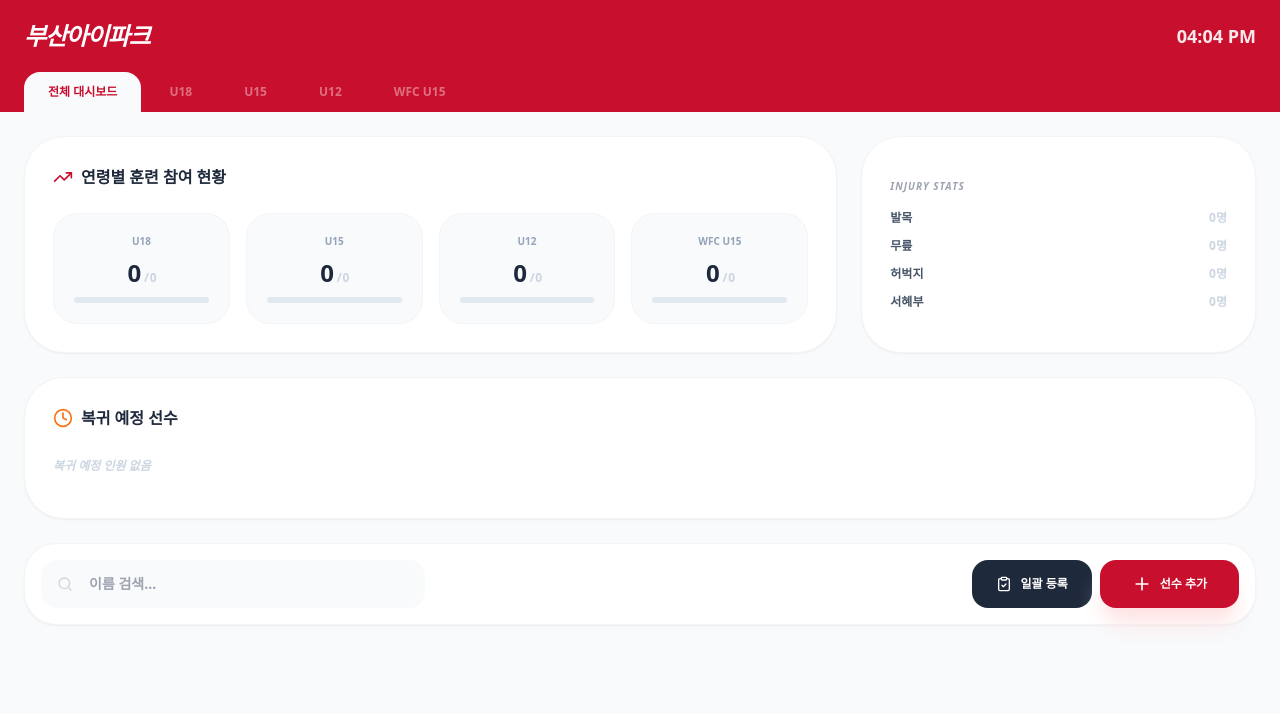
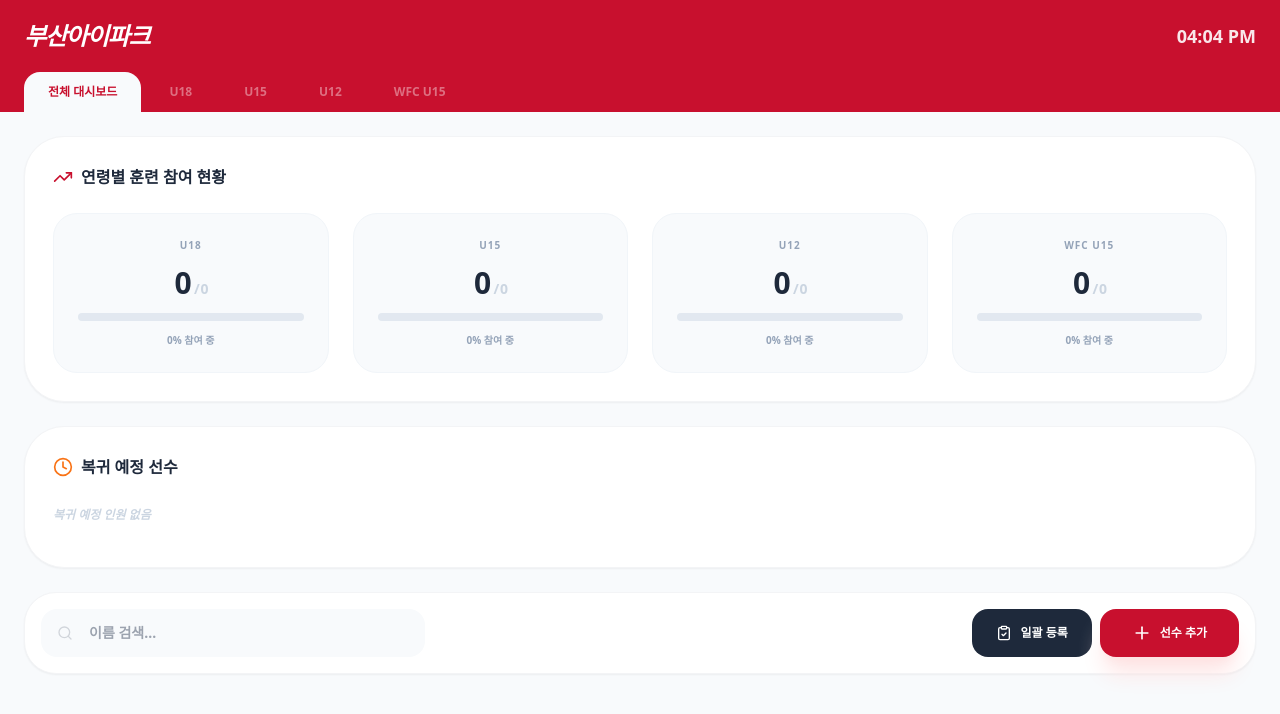
Before and after one commit to dmsehfdh7-ux/busan-medical, a React (Create React App) app: page / in a window 1280 px wide. Shown: the top 714 px of the page. Built offline with nearby package versions, Linux system fonts and the light colour scheme.

Commit message:
시스템 기능 개선 및 히스토리 추가

```diff
--- a/src/App.js
+++ b/src/App.js
@@ -40,7 +40,7 @@ const BODY_PARTS = ['발목', '무릎', '허벅지', '서혜부', '종아리', '
 const STATUS_OPTIONS = [
   { value: '정상 훈련', color: 'bg-emerald-50 text-emerald-700 border-emerald-100', icon: CheckCircle2 },
   { value: '부분 참여', color: 'bg-amber-50 text-amber-700 border-amber-100', icon: Activity },
-  { value: '재활', color: 'bg-orange-50 text-orange-700 border-orange-100', icon: Clock },
+  { value: '재활', color: 'bg-orange-50 text-orange-800 border-orange-200', icon: Clock },
   { value: '훈련 제외', color: 'bg-rose-50 text-rose-700 border-rose-100', icon: AlertCircle }
 ];
 
@@ -119,18 +119,12 @@ export default function App() {
       teamStats[team] = { total: teamPlayers.length, normal };
     });
 
-    const bodyPartStats = {};
-    BODY_PARTS.forEach(part => bodyPartStats[part] = 0);
-    players.filter(p => p.status !== '정상 훈련' && p.absenceCategory === 'injury').forEach(p => {
-      if (bodyPartStats[p.bodyPart] !== undefined) bodyPartStats[p.bodyPart]++;
-    });
-
     const returningSoon = players
       .filter(p => p.status !== '정상 훈련' && p.expectedReturn)
       .sort((a, b) => new Date(a.expectedReturn) - new Date(b.expectedReturn))
       .slice(0, 8);
 
-    return { teamStats, bodyPartStats, returningSoon };
+    return { teamStats, returningSoon };
   }, [players]);
 
   const openModal = (player = null) => {
@@ -227,7 +221,6 @@ export default function App() {
 
   return (
     <div className="min-h-screen bg-slate-50 font-sans pb-24">
-      {/* 콤팩트 헤더 */}
       <header className="bg-[#C8102E] text-white sticky top-0 z-40">
         <div className="max-w-7xl mx-auto px-6 py-5 flex items-center justify-between">
           <h1 className="text-2xl font-black tracking-tighter uppercase italic">부산아이파크</h1>
@@ -248,51 +241,38 @@ export default function App() {
       </header>
 
       <main className="max-w-7xl mx-auto p-6 space-y-6 animate-in fade-in duration-500">
-        {/* 통계 섹션: 불필요한 공백 제거 및 효율적 배치 */}
         {activeTab === '전체 대시보드' && (
-          <div className="grid grid-cols-1 lg:grid-cols-12 gap-6">
-            {/* 연령별 참여 현황 */}
-            <div className="lg:col-span-8 bg-white p-7 rounded-[2.5rem] shadow-sm border border-gray-100">
+          <div className="grid grid-cols-1 gap-6">
+            {/* 연령별 참여 현황 - 전체 넓이로 조정 */}
+            <div className="bg-white p-7 rounded-[2.5rem] shadow-sm border border-gray-100">
               <h3 className="text-base font-black mb-6 flex items-center gap-2 text-slate-800"><TrendingUp className="w-5 h-5 text-[#C8102E]" /> 연령별 훈련 참여 현황</h3>
-              <div className="grid grid-cols-2 md:grid-cols-4 gap-4">
+              <div className="grid grid-cols-2 md:grid-cols-4 gap-6">
                 {TEAMS.map(team => {
                   const { total, normal } = stats.teamStats[team];
                   const percent = total > 0 ? Math.round((normal / total) * 100) : 0;
                   return (
-                    <div key={team} className="bg-slate-50 p-5 rounded-3xl border border-slate-100 text-center space-y-2">
-                      <p className="text-[10px] font-black text-slate-400 uppercase">{team}</p>
-                      <p className="text-2xl font-black text-slate-800 tracking-tighter">{normal}<span className="text-xs text-slate-300 ml-1">/ {total}</span></p>
-                      <div className="w-full bg-slate-200 h-1.5 rounded-full overflow-hidden">
+                    <div key={team} className="bg-slate-50 p-6 rounded-3xl border border-slate-100 text-center space-y-3">
+                      <p className="text-[10px] font-black text-slate-400 uppercase tracking-widest">{team}</p>
+                      <p className="text-3xl font-black text-slate-800 tracking-tighter">{normal}<span className="text-sm text-slate-300 ml-1">/ {total}</span></p>
+                      <div className="w-full bg-slate-200 h-2 rounded-full overflow-hidden">
                         <div className="bg-[#C8102E] h-full transition-all duration-1000" style={{ width: `${percent}%` }}></div>
                       </div>
+                      <p className="text-[10px] font-bold text-slate-400">{percent}% 참여 중</p>
                     </div>
                   );
                 })}
               </div>
             </div>
 
-            {/* 부상 부위 퀵 뷰 */}
-            <div className="lg:col-span-4 bg-white p-7 rounded-[2.5rem] shadow-sm border border-gray-100 flex flex-col justify-center">
-              <h3 className="text-[10px] font-black text-gray-400 tracking-widest uppercase mb-4 italic">Injury Stats</h3>
-              <div className="space-y-3">
-                {Object.entries(stats.bodyPartStats).sort((a,b) => b[1] - a[1]).slice(0, 4).map(([part, count]) => (
-                  <div key={part} className="flex justify-between items-center text-xs">
-                    <span className="font-bold text-slate-600">{part}</span>
-                    <span className={`font-black ${count > 0 ? 'text-[#C8102E]' : 'text-slate-300'}`}>{count}명</span>
-                  </div>
-                ))}
-              </div>
-            </div>
-
             {/* 복귀 예정 선수 명단 */}
-            <div className="lg:col-span-12 bg-white p-7 rounded-[2.5rem] shadow-sm border border-gray-100">
+            <div className="bg-white p-7 rounded-[2.5rem] shadow-sm border border-gray-100">
               <h3 className="text-base font-black mb-5 flex items-center gap-2 text-slate-800"><Clock className="w-5 h-5 text-orange-500" /> 복귀 예정 선수</h3>
               <div className="flex gap-4 overflow-x-auto no-scrollbar pb-2">
                 {stats.returningSoon.length > 0 ? stats.returningSoon.map(p => (
-                  <div key={p.id} className="min-w-[200px] p-4 bg-slate-50 rounded-2xl border border-slate-100 flex items-center justify-between">
+                  <div key={p.id} className="min-w-[240px] p-5 bg-slate-50 rounded-2xl border border-slate-100 flex items-center justify-between">
                     <div>
                       <p className="text-sm font-black text-slate-800">{p.name}</p>
-                      <p className="text-[10px] font-bold text-slate-400 uppercase">{p.team}</p>
+                      <p className="text-[10px] font-bold text-slate-400 uppercase">{p.team} · {p.position}</p>
                     </div>
                     <div className="text-right">
                       <p className="text-[10px] font-black text-orange-600 uppercase">Return</p>
@@ -307,7 +287,6 @@ export default function App() {
           </div>
         )}
 
-        {/* 액션 패널 */}
         <div className="flex flex-col md:flex-row justify-between items-center bg-white p-4 rounded-[2rem] shadow-sm border border-gray-100 gap-4">
           <div className="relative w-full md:w-96 group">
             <Search className="absolute left-4 top-1/2 -translate-y-1/2 w-4 h-4 text-gray-300 group-focus-within:text-[#C8102E] transition-colors" />
@@ -336,7 +315,6 @@ export default function App() {
           </div>
         </div>
 
-        {/* 선수 명단: 그리드 간격 최적화 */}
         <div className="grid grid-cols-1 md:grid-cols-2 lg:grid-cols-3 xl:grid-cols-4 gap-6">
           {filteredPlayers.map(player => {
             const statusCfg = STATUS_OPTIONS.find(s => s.value === player.status) || STATUS_OPTIONS[0];
@@ -363,7 +341,6 @@ export default function App() {
                     <StatusIcon className="w-3.5 h-3.5" /> {player.status}
                   </div>
 
-                  {/* 히스토리 섹션: 간결하고 가독성 좋게 */}
                   <div className="bg-slate-50 p-4 rounded-2xl relative">
                     <button
                       onClick={() => { setSelectedPlayerForHistory(player); setIsHistoryModalOpen(true); }}
@@ -388,7 +365,6 @@ export default function App() {
         </div>
       </main>
 
-      {/* 부상 히스토리 전용 모달: 불필요한 디자인 배제 */}
       {isHistoryModalOpen && selectedPlayerForHistory && (
         <div className="fixed inset-0 z-50 flex items-center justify-center p-4 animate-in fade-in duration-300">
           <div className="fixed inset-0 bg-slate-900/60 backdrop-blur-sm" onClick={() => setIsHistoryModalOpen(false)}></div>
@@ -425,7 +401,6 @@ export default function App() {
         </div>
       )}
 
-      {/* 일괄 등록 모달 */}
       {isBulkModalOpen && (
         <div className="fixed inset-0 z-50 flex items-center justify-center p-4 animate-in fade-in duration-300">
           <div className="fixed inset-0 bg-slate-900/60 backdrop-blur-sm" onClick={() => setIsBulkModalOpen(false)}></div>
@@ -445,7 +420,6 @@ export default function App() {
         </div>
       )}
 
-      {/* 등록/수정 모달 */}
       {isModalOpen && (
         <div className="fixed inset-0 z-50 flex items-center justify-center p-4 animate-in fade-in zoom-in duration-300">
           <div className="fixed inset-0 bg-slate-900/60 backdrop-blur-sm" onClick={() => setIsModalOpen(false)}></div>
```
